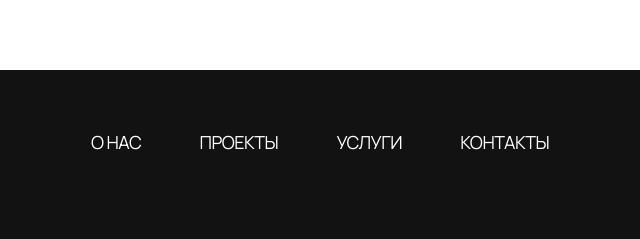
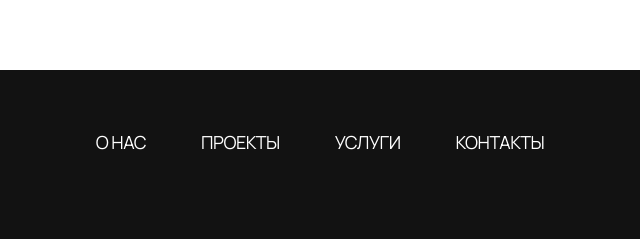
Before and after one commit to dom2411edinstvo/Metrica_Studio, a plain HTML site: page index.html in a window 1280 px wide. Shown: the part 6905-7144 px from the top of the page, 320-960 px from the left. Drawn offline with Linux system fonts and the light colour scheme.

Commit message:
Update styles.css

```diff
--- a/styles/styles.css
+++ b/styles/styles.css
@@ -293,8 +293,6 @@ h3 {
 }
 
 .footer {
-  display: flex;
-  justify-content: center;
   background-color: #121212;
 }
 
@@ -302,6 +300,9 @@ h3 {
 }
 
 .footer__menu {
+  display: flex;
+  justify-content: center;
+  column-gap: 55px;
   margin-bottom: 87px;
   padding-top: 60px;
   text-align: center;
@@ -309,7 +310,6 @@ h3 {
 
 .footer__menu-item {
   display: inline-block;
-  margin-right: 55px;
 }
 
 .footer__menu-item a {
@@ -321,7 +321,6 @@ h3 {
 }
 
 .footer__menu-item:last-child {
-  margin-right: 0;
 }
 
 .footer__menu-item:hover {
```
